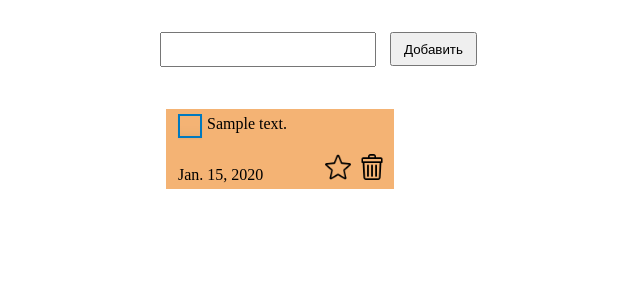
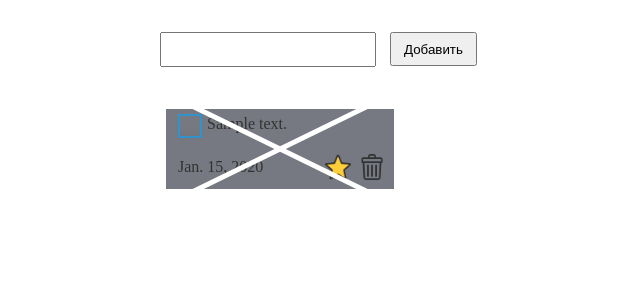
Before and after one commit to KBorbiev/myTodo, a Django app: page /test/ in a window 1280 px wide. Shown: the top 300 px of the page, without its empty margins (0-640 px from the left). Run offline with Django 3.2, Linux system fonts and the light colour scheme; tables that the repository leaves empty hold one stand-in row (values such as "Sample post").

Commit message:
added favorite mode and now you can remove todo. And fixed mags

```diff
--- a/main/static/style/checkbox.css
+++ b/main/static/style/checkbox.css
@@ -39,20 +39,3 @@
     border-width: 0 2px 2px 0;
     transform: rotate(45deg);
 }
-
-.todo__icon_favorite:after {
-    content: '';
-    display: block;
-    background: url(../icons/css_sprites.png) -68px 0 no-repeat;
-    background-size: cover;
-    width: 34px;
-    height: 34px;
-    position: absolute;
-    top: 0;
-    left: 0;
-}
-
-input:checked + .todo__icon_favorite:after {
-    background: url(../icons/css_sprites.png) -34px 0 no-repeat;
-    background-size: cover;
-}
--- a/main/static/style/style.css
+++ b/main/static/style/style.css
@@ -47,7 +47,6 @@
 }
 .todo__item_bottom {
     display: flex;
-    align-items: flex-end;
     justify-content: space-between;
 }
 
@@ -78,19 +77,24 @@
 }
 
 .todo__time {
+    align-self: center;
     flex-grow: 1;
 }
-.todo__icon_favorite,
-.todo__icon_delete {
-    border: none;
-    outline: none;
+
+.fav-img {
     width: 34px;
     height: 34px;
-    cursor: pointer;
-
+    background-color: red;
 }
-
-.todo__icon_delete {
+.todo-remove {
     background: url('../icons/css_sprites.png') 0px 0 no-repeat;
     background-size: cover;
 }
+.fav-true {
+    background: url(../icons/css_sprites.png) -34px 0 no-repeat;
+    background-size: cover;
+}
+.fav-false {
+    background: url(../icons/css_sprites.png) -68px 0 no-repeat;
+    background-size: cover;
+}
--- a/main/templates/test.html
+++ b/main/templates/test.html
@@ -16,7 +16,6 @@
             <div class="todo__create">
               <form action="{% url 'add-todo' %}" method="POST">
               {% csrf_token %}
-
                 <input type="text" name="todo_text" class="todo__input js-todo-value" />
                 <button class="todo__add js-todo-add">Добавить</button>
               </form>
@@ -25,16 +24,22 @@
           <div class="todo__body">
             <div class="todo__list">
               {% for todo in todo_list %}
-              <div class="todo__item">
+			  <div class="todo__item
+			  {% if todo.is_favorite  %} todo_mark {% endif %}
+			  {% if todo.is_closed  %} todo_complete {% endif %}
+			  ">
                 <div class="todo__item_top">
-                  <input type="checkbox" class="todo__check" id="3" />
-                  <label for="3" class="todo__title">{{todo.text}}</label>
+					<input type="checkbox" class="todo__check" id="{{todo.id}}" />
+					<label for="{{todo.id}}" class="todo__title">{{todo.text}}</label>
                 </div>
                 <div class="todo__item_bottom">
-                  <span class="todo__time js-todo-time">{{todo.created_at}}</span>
-                  <input type="checkbox" id="f3" />
-                  <label for="f3" class="todo__icon_favorite js-todo-favorite"></label>
-                  <button class="todo__icon_delete js-todo-delete"></button>
+					<span class="todo__time js-todo-time">{{todo.created_at}}</span>
+					{% if todo.is_favorite  %}
+					<a href="{% url 'unfavorite-todo' todo.id %}" class="fav-img fav-true"></a>
+					{% else %}
+					<a href="{% url 'favorite-todo' todo.id %}" class="fav-img fav-false"></a>
+					{% endif %}
+					<a href="{% url 'delete-todo' todo.id %}" class="fav-img todo-remove"></a>
                 </div>
               </div>
               {% endfor %}
@@ -43,5 +48,15 @@
         </div>
       </div>
     </section>
+    <script>
+		const d = document.querySelectorAll('.todo__item')
+		const s = document.querySelectorAll('.js-todo-favorite')
+		for (let i = 0; i < s.length; i++) {
+			s[i].addEventListener("click", kkk)
+		}
+		function kkk(data) {
+			console.log(data);
+		}
+    </script>
   </body>
 </html>
--- a/main/views.py
+++ b/main/views.py
@@ -25,3 +25,20 @@
     todo = ToDo(text=text)
     todo.save()
     return redirect(test)
+
+def delete_todo(request, id):
+    todo = ToDo.objects.get(id=id)
+    todo.delete()
+    return redirect(test)
+
+def favorite_todo(request, id):
+    todo = ToDo.objects.get(id=id)
+    todo.is_favorite = True
+    todo.save()
+    return redirect(test)
+
+def unfavorite_todo(request, id):
+    todo = ToDo.objects.get(id=id)
+    todo.is_favorite = False
+    todo.save()
+    return redirect(test)
--- a/todo/urls.py
+++ b/todo/urls.py
@@ -27,5 +27,8 @@
     path('book/', book, name='book'),
     path("add-todo/", add_todo, name='add-todo'),
     path('books/', get_books, name='get_books'),
+    path('delete-todo/<id>/', delete_todo, name='delete-todo'),
+    path('favorite-todo/<id>/', favorite_todo, name='favorite-todo'),
+    path('unfavorite-todo/<id>/', unfavorite_todo, name='unfavorite-todo'),
 ] + static(settings.STATIC_URL, documet_root=settings.STATIC_ROOT)\
   + static(settings.MEDIA_URL, documet_root=settings.MEDIA_ROOT)
```
